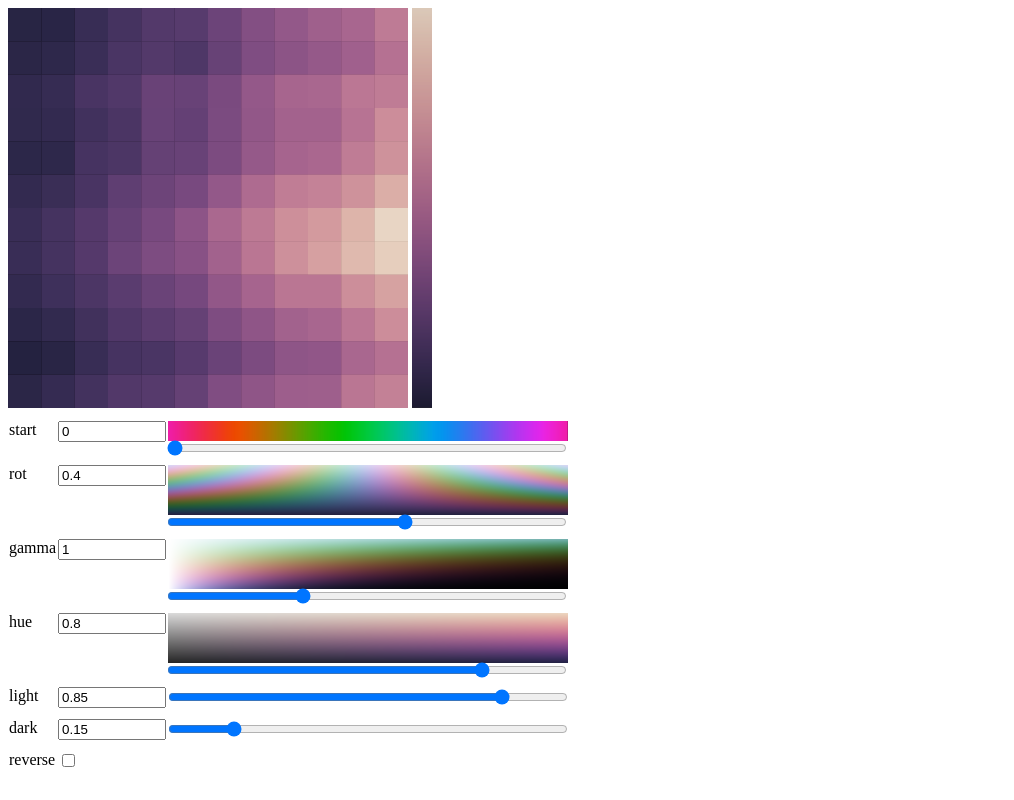
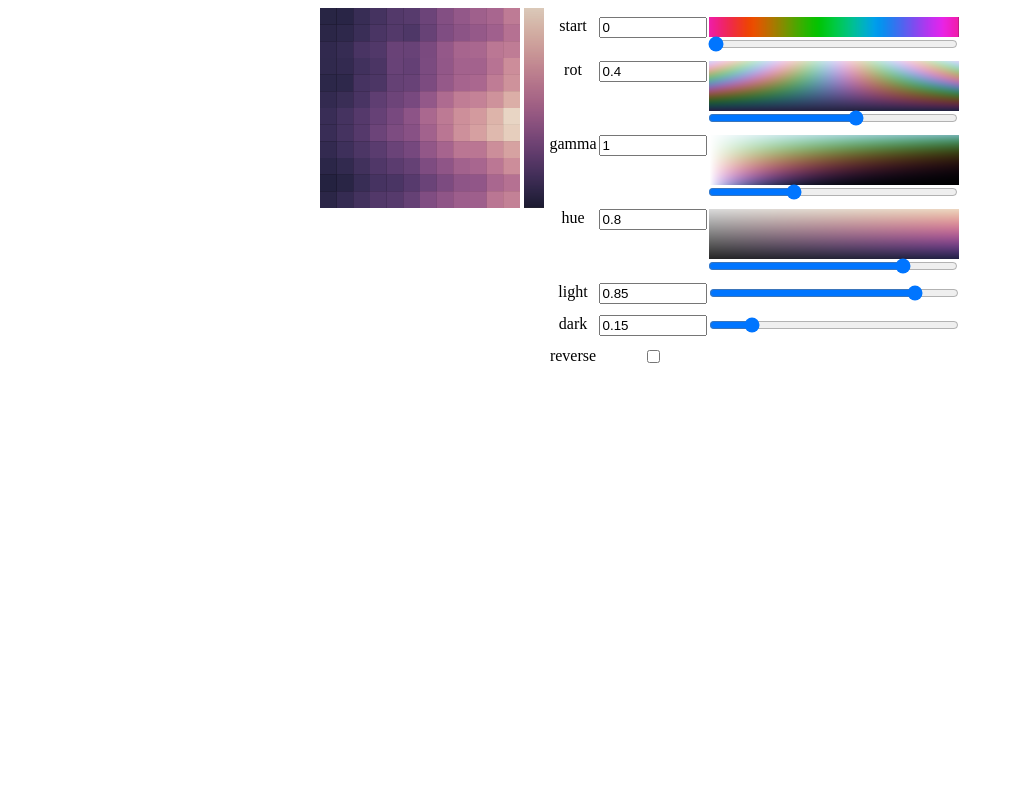
Before and after one commit to yy0931/cubehelix-editor, a plain HTML site: page index.html in a window 1280 px wide. Shown: the whole page, without its empty margins (0-1014 px from the left). Drawn offline with Linux system fonts and the light colour scheme.

Commit message:
Update styles

```diff
--- a/index.html
+++ b/index.html
@@ -21,17 +21,21 @@
     </style>
 </head>
 <body>
-    <canvas id="heatmapCanvas" width="400" height="400"></canvas>
-    <canvas id="colorbarCanvas" width="20" height="400"></canvas><br>
-    <table id="table">
-        <tr><td>start</td><td><input type="number" step="0.01" id="start" style="width: 100px"></td><td style="position: relative;"><canvas id="startCanvas" width="400" height="20" style="margin-bottom: 10px"></canvas><input type="range" id="range-start" min="0" max="3" step="0.01" value="0" style="width: 400px; position: absolute; left: 0px; bottom: 0px;" autocomplete="off"></td></tr>
-        <tr><td>rot</td><td><input type="number" step="0.01" id="rot" style="width: 100px"></td><td style="position: relative;"><canvas id="rotCanvas" width="400" height="50" style="margin-bottom: 10px"></canvas><input type="range" id="range-rot" min="-2" step="0.01" max="2" value="0.4" style="width: 400px; position: absolute; left: 0px; bottom: 0px;" autocomplete="off"></td></tr>
-        <tr><td>gamma</td><td><input type="number" step="0.01" id="gamma" style="width: 100px"></td><td style="position: relative;"><canvas id="gammaCanvas" width="400" height="50" style="margin-bottom: 10px"></canvas><input type="range" id="range-gamma" min="0" max="3" step="0.01" value="1.0" style="width: 400px; position: absolute; left: 0px; bottom: 0px;" autocomplete="off"></td></tr>
-        <tr><td>hue</td><td><input type="number" step="0.01" id="hue" style="width: 100px"></td><td style="position: relative;"><canvas id="hueCanvas" width="400" height="50" style="margin-bottom: 10px"></canvas><input type="range" id="range-hue" min="0" max="1" step="0.01" value="0.8" style="width: 400px; position: absolute; left: 0px; bottom: 0px;" autocomplete="off"></td></tr>
-        <tr><td>light</td><td><input type="number" step="0.01" id="light" style="width: 100px"></td><td><input type="range" id="range-light" min="0" max="1" step="0.01" value="0.85" style="width: 400px;" autocomplete="off"></td></tr>
-        <tr><td>dark</td><td><input type="number" step="0.01" id="dark" style="width: 100px"></td><td><input type="range" id="range-dark" min="0" max="1" step="0.01" value="0.15" style="width: 400px;" autocomplete="off"></td></tr>
-        <tr><td><label for="reverse">reverse</label></td><td><input type="checkbox" id="reverse" autocomplete="off"></td><td></td></tr>
-    </table>
+    <div style="text-align: center;">
+        <div style="white-space: nowrap; display: inline-block; vertical-align: top;">
+            <canvas id="heatmapCanvas" width="200" height="200"></canvas>
+            <canvas id="colorbarCanvas" width="20" height="200"></canvas><br>
+        </div>
+        <table id="table" style="display: inline-block;">
+            <tr><td>start</td><td><input type="number" step="0.01" id="start" style="width: 100px"></td><td style="position: relative;"><canvas id="startCanvas" width="250" height="20" style="margin-bottom: 10px"></canvas><input type="range" id="range-start" min="0" max="3" step="0.01" value="0" style="width: 250px; position: absolute; left: 0px; bottom: 0px;" autocomplete="off"></td></tr>
+            <tr><td>rot</td><td><input type="number" step="0.01" id="rot" style="width: 100px"></td><td style="position: relative;"><canvas id="rotCanvas" width="250" height="50" style="margin-bottom: 10px"></canvas><input type="range" id="range-rot" min="-2" step="0.01" max="2" value="0.4" style="width: 250px; position: absolute; left: 0px; bottom: 0px;" autocomplete="off"></td></tr>
+            <tr><td>gamma</td><td><input type="number" step="0.01" id="gamma" style="width: 100px"></td><td style="position: relative;"><canvas id="gammaCanvas" width="250" height="50" style="margin-bottom: 10px"></canvas><input type="range" id="range-gamma" min="0" max="3" step="0.01" value="1.0" style="width: 250px; position: absolute; left: 0px; bottom: 0px;" autocomplete="off"></td></tr>
+            <tr><td>hue</td><td><input type="number" step="0.01" id="hue" style="width: 100px"></td><td style="position: relative;"><canvas id="hueCanvas" width="250" height="50" style="margin-bottom: 10px"></canvas><input type="range" id="range-hue" min="0" max="1" step="0.01" value="0.8" style="width: 250px; position: absolute; left: 0px; bottom: 0px;" autocomplete="off"></td></tr>
+            <tr><td>light</td><td><input type="number" step="0.01" id="light" style="width: 100px"></td><td><input type="range" id="range-light" min="0" max="1" step="0.01" value="0.85" style="width: 250px;" autocomplete="off"></td></tr>
+            <tr><td>dark</td><td><input type="number" step="0.01" id="dark" style="width: 100px"></td><td><input type="range" id="range-dark" min="0" max="1" step="0.01" value="0.15" style="width: 250px;" autocomplete="off"></td></tr>
+            <tr><td><label for="reverse">reverse</label></td><td><input type="checkbox" id="reverse" autocomplete="off"></td><td></td></tr>
+        </table>
+    </div>
     <script>
         /**
          * Copied from seaborn: https://github.com/mwaskom/seaborn/blob/bfbd6ad5b9717db42e302177d867b4a273df162b/seaborn/palettes.py#L905
```
